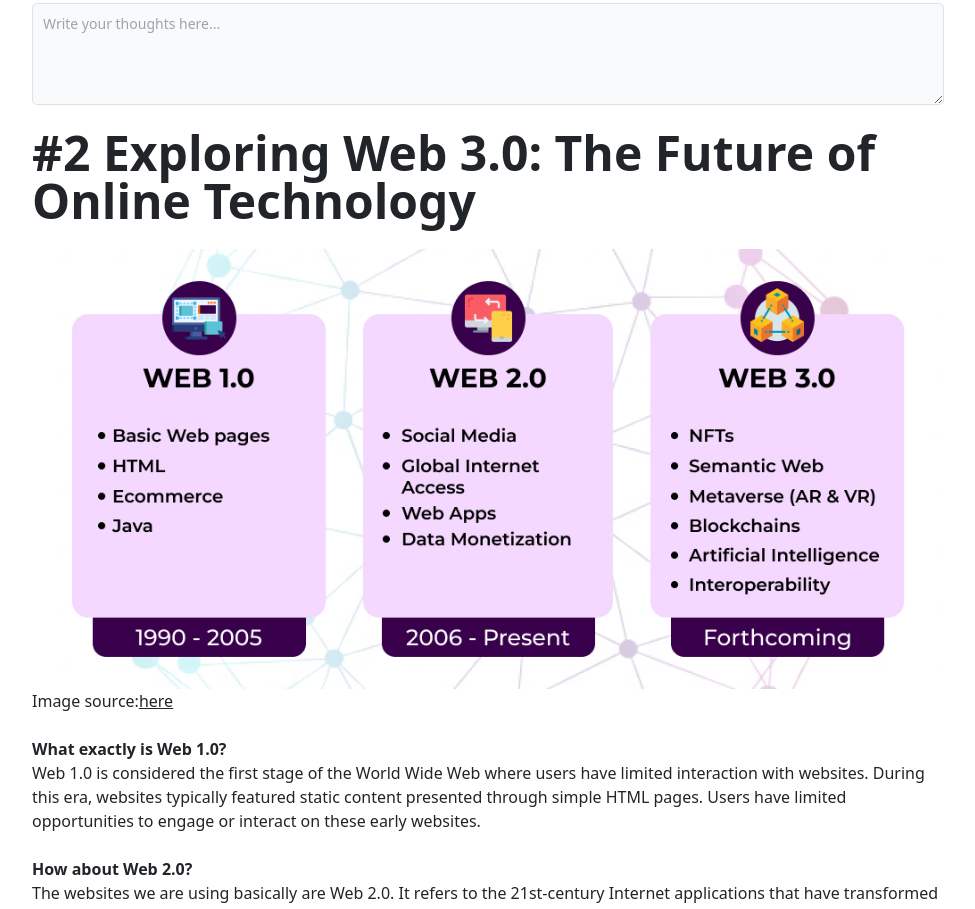
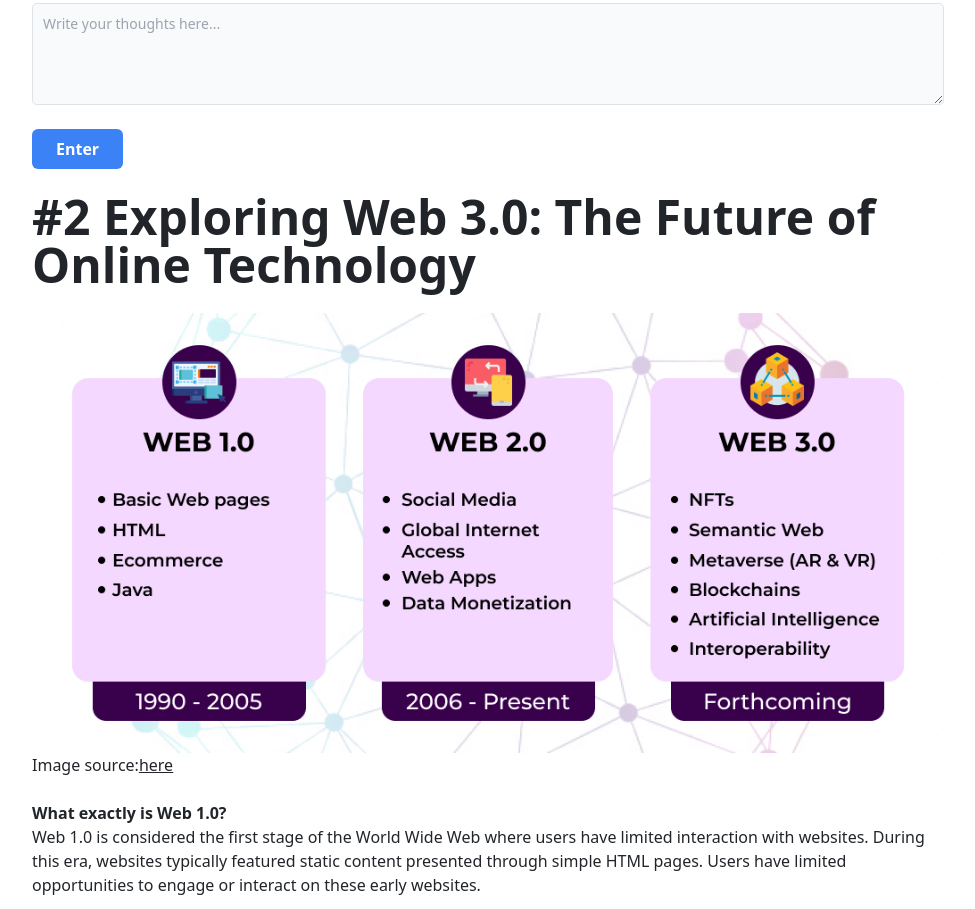
Before and after one commit to vanguyen333/mysiteO, a React (Vite) app: page /blog in a window 1280 px wide. Shown: the part 980-1889 px from the top of the page, without its empty margins (152-1127 px from the left). Built offline with nearby package versions, Linux system fonts and the light colour scheme.

Commit message:
added button Blog

```diff
--- a/src/pages/Blog.jsx
+++ b/src/pages/Blog.jsx
@@ -45,6 +45,9 @@
             className="block p-2.5 w-full text-sm text-gray-900 bg-gray-50 rounded-lg border border-gray-300 focus:ring-blue-500 focus:border-blue-500 dark:bg-gray-700 dark:border-gray-600 dark:placeholder-gray-400 dark:text-white dark:focus:ring-blue-500 dark:focus:border-blue-500"
             placeholder="Write your thoughts here..."
           ></textarea>
+          <button className="bg-blue-500 hover:bg-blue-700 text-white font-bold py-2 px-4 rounded mt-4">
+            Enter
+          </button>
         </div>
 
         <h1 className="text-5xl font-bold pt-4">
@@ -76,7 +79,7 @@
           <br />
           <strong>How about Web 2.0?</strong>
           <br />
-          The websites we are using basically are Web 2.0. It refers to the
+          The websites we are using basically Web 2.0. It refers to the
           21st-century Internet applications that have transformed the digital
           era in the aftermath of the dotcom bubble. The term Web 2.0 first came
           into use in 1999 as the Internet pivoted toward a system that actively
```
